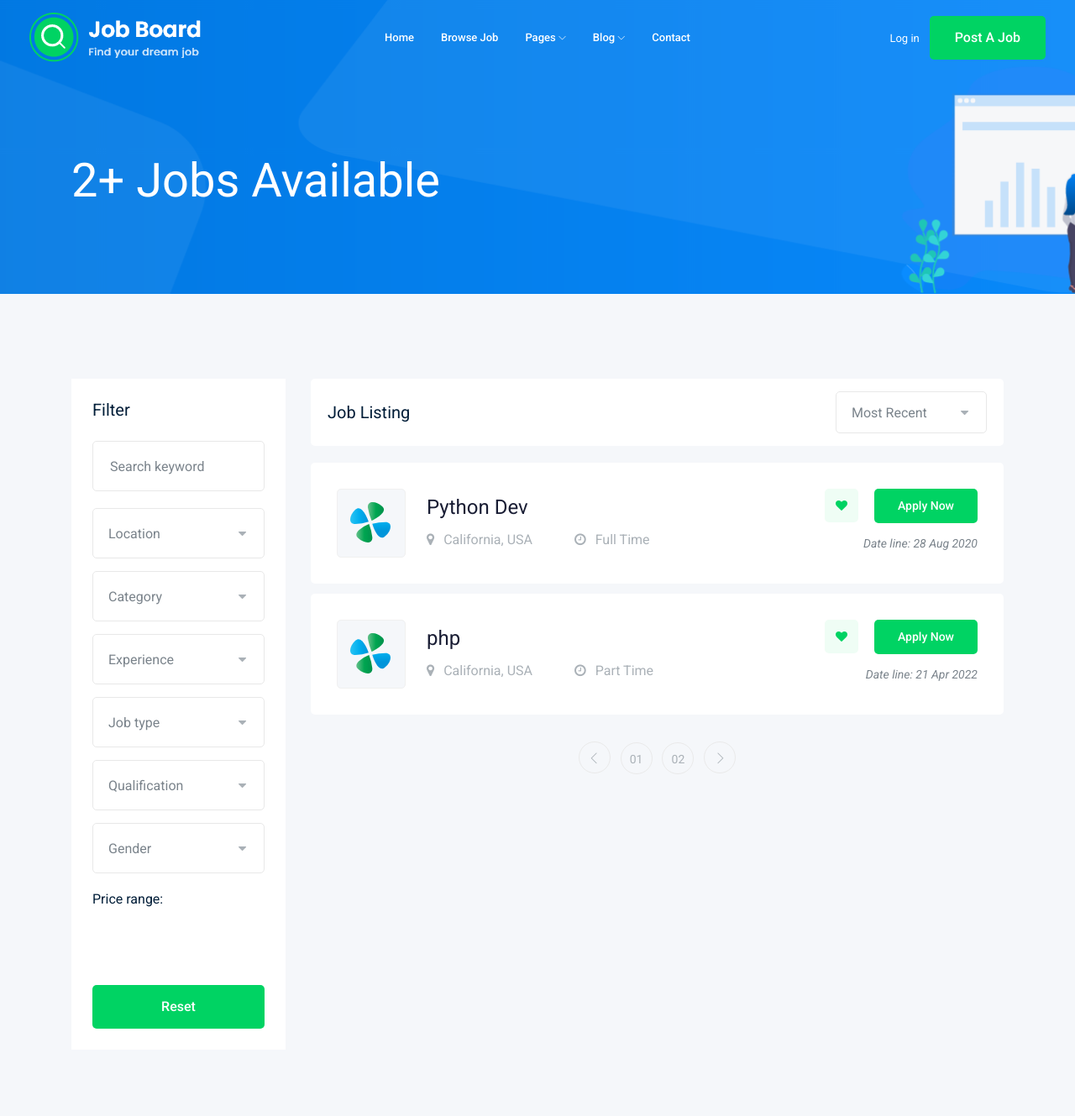
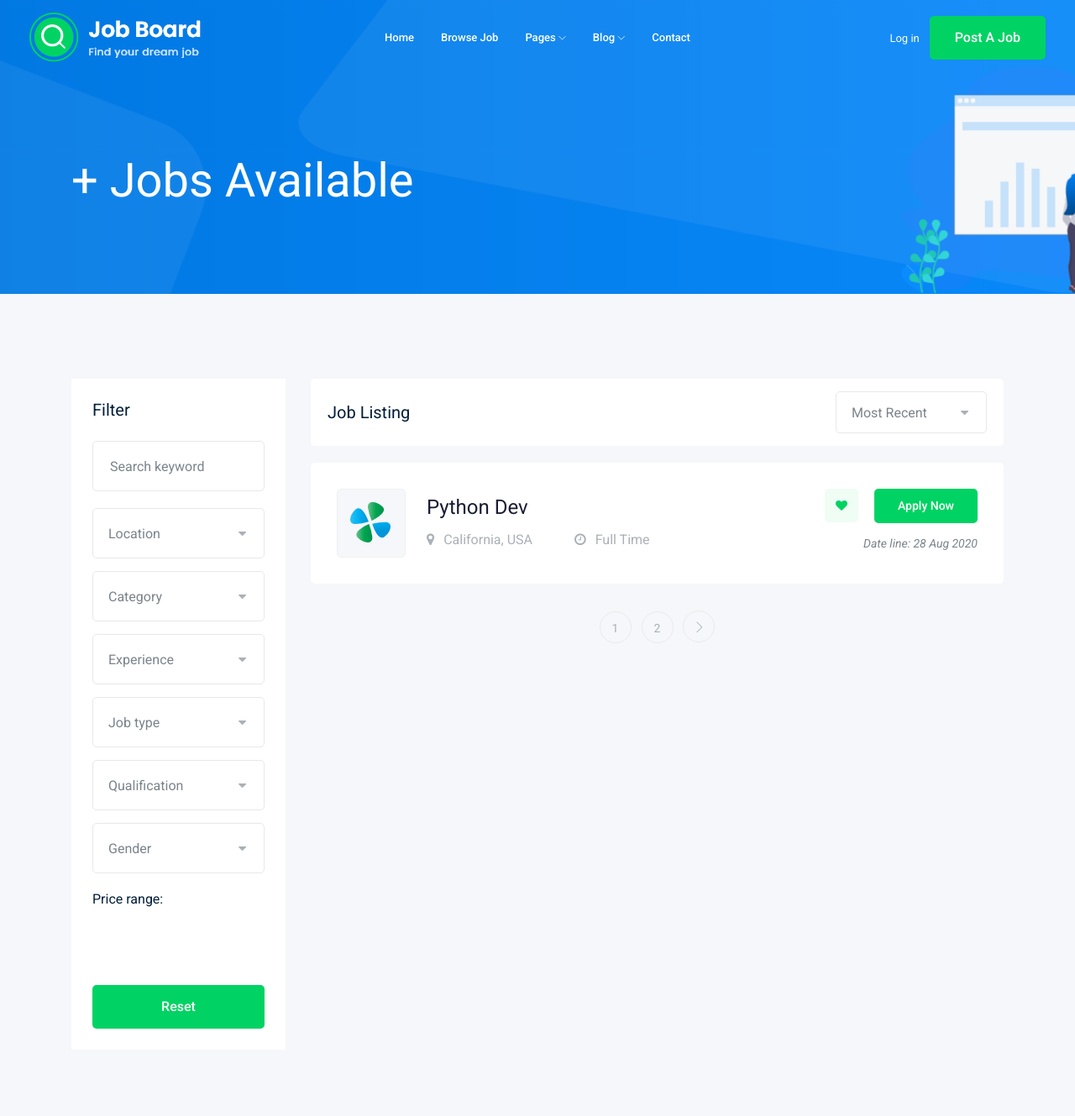
Before and after one commit to aharoon111/django-Job-Board-Linux, a Django app: page /jobs/ in a window 1280 px wide. Shown: the top 1329 px of the page at 84% size. Run offline with Django 3.2, Linux system fonts and the light colour scheme; data comes from the database, SQL or seed files in the repository; some libraries are stand-ins or nearby versions.

Commit message:
add pagination

```diff
--- a/job/templates/jobs/job_list.html
+++ b/job/templates/jobs/job_list.html
@@ -157,18 +157,30 @@
 
 
                         </div>
+                            {% if jobs.has_other_pages %}
                                 <div class="row">
                                     <div class="col-lg-12">
                                         <div class="pagination_wrap">
                                             <ul>
-                                        <li><a href="#"> <i class="ti-angle-left"></i> </a></li>
-                                        <li><a href="#"><span>01</span></a></li>
-                                        <li><a href="#"><span>02</span></a></li>
-                                        <li><a href="#"> <i class="ti-angle-right"></i> </a></li>
+                                                {% if jobs.has_previous %}
+                                                    <li><a href="?page={{ jobs.previous_page_number}}"> <i class="ti-angle-left"></i> </a></li>
+                                                {% endif %}
+
+
+
+
+                                                {% for x in  jobs.paginator.page_range%}
+                                                    <li><a href="?page={{ x }}"><span>{{x}}</span></a></li>
+                                                {% endfor %}
+
+                                                {% if jobs.has_next %}
+                                                    <li><a href="?page={{ jobs.next_page_number}}"> <i class="ti-angle-right"></i> </a></li>
+                                                {% endif %}
                                             </ul>
                                         </div>
                                     </div>
                                 </div>
+                            {% endif %}
                         </div>
                 </div>
             </div>
--- a/job/views.py
+++ b/job/views.py
@@ -1,11 +1,17 @@
 from django.shortcuts import render
 from .models import Job
+from django.core.paginator import Paginator
 # Create your views here.
 
 
 def job_list(request):
     job_list = Job.objects.all()
-    context = {'jobs':job_list}
+
+    paginator = Paginator(job_list, 1) # Show 25 contacts per page.
+    page_number = request.GET.get('page')
+    page_obj = paginator.get_page(page_number)
+
+    context = {'jobs':page_obj}
     return render(request,'jobs/job_list.html',context)
 
 
```
Lines whose indentation alone changed are shown as unchanged.
